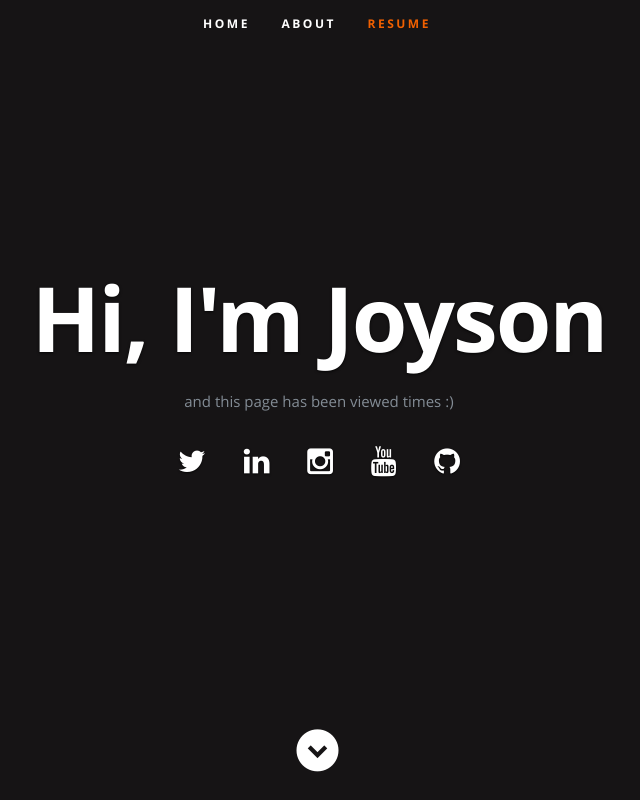
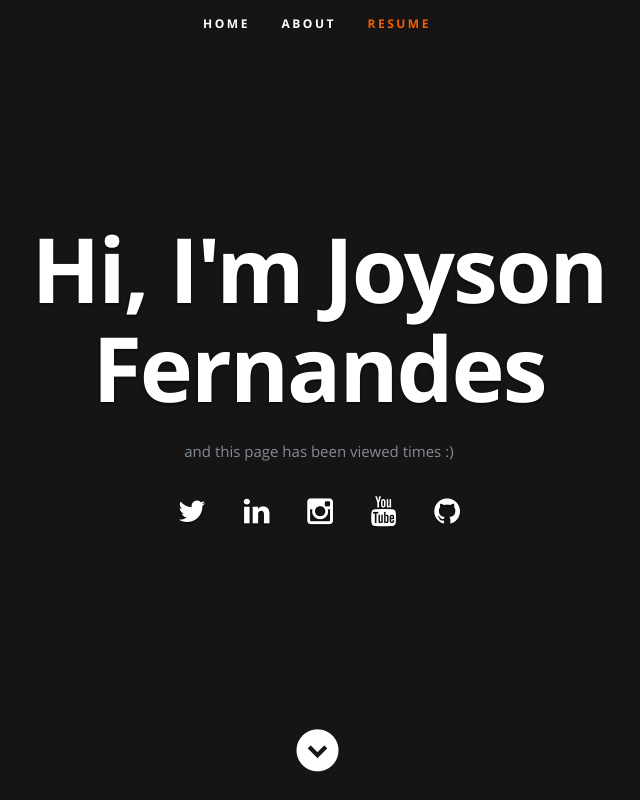
Before and after one commit to joyson29/Joy-Azure-Resume, a plain HTML site: page frontend/index.html in a window 1280 px wide. Shown: the top 800 px of the page, without its empty margins (323-963 px from the left). Drawn offline with nearby package versions, Linux system fonts and the light colour scheme.

Commit message:
update to html

```diff
--- a/frontend/index.html
+++ b/frontend/index.html
@@ -54,7 +54,7 @@
 
       <div class="row banner">
          <div class="banner-text">
-            <h1 class="responsive-headline">Hi, I'm Joyson</h1>
+            <h1 class="responsive-headline">Hi, I'm Joyson Fernandes</h1>
 
             <p>and this page has been viewed <a id="counter"></a> times :) </p>
             <ul class="social">
```
